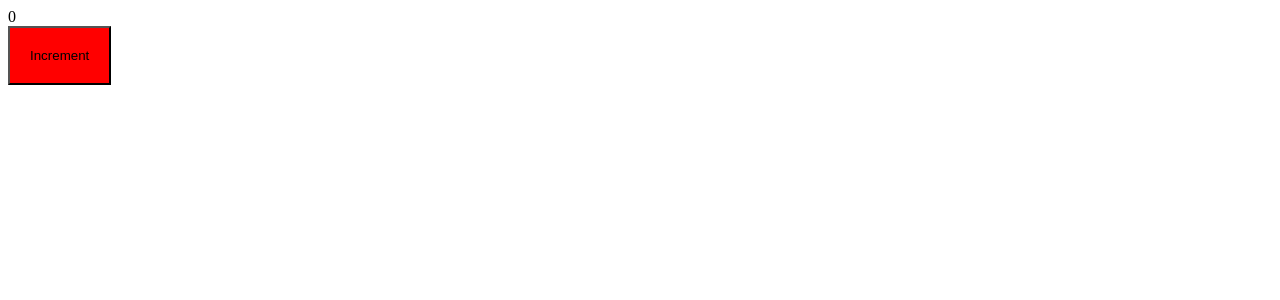
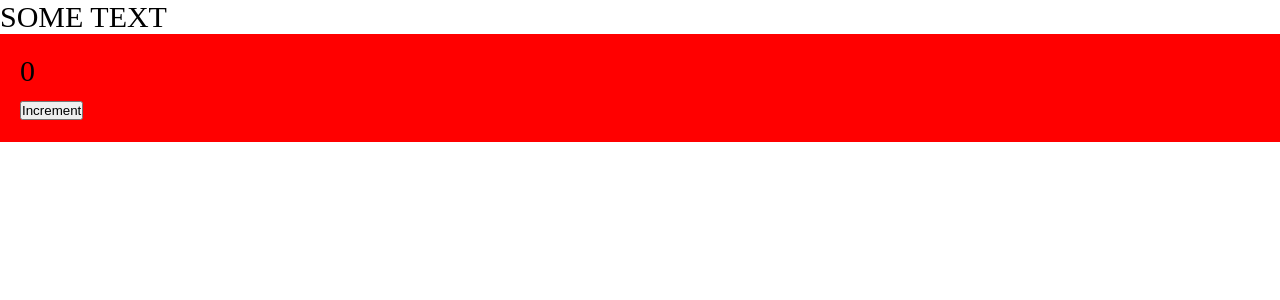
Before and after one commit to koltsovm/project-01, a React app: page / in a window 1280 px wide. Shown: the top 300 px of the page. Built offline with nearby package versions, Linux system fonts and the light colour scheme.

Commit message:
feat: add css modules

```diff
--- a/package.json
+++ b/package.json
@@ -27,6 +27,7 @@
     "@types/webpack-dev-server": "^4.7.2",
     "css-loader": "^6.6.0",
     "html-webpack-plugin": "^5.5.0",
+    "mini-css-extract-plugin": "^2.5.3",
     "sass": "^1.49.9",
     "sass-loader": "^12.6.0",
     "style-loader": "^3.3.1",
--- /dev/null
+++ b/src/App.tsx
@@ -0,0 +1,11 @@
+import { Counter } from "./components/Counter"
+import './index.scss';
+
+export const App = () => {
+  return (
+    <div className="app">
+      SOME TEXT
+      <Counter />
+    </div>
+  )
+}
--- a/src/components/Counter.scss
+++ b/src/components/Counter.module.scss
@@ -1,4 +1,4 @@
-button {
+.button {
   background-color: red;
   padding: 20px;
 }
--- a/src/components/Counter.tsx
+++ b/src/components/Counter.tsx
@@ -1,5 +1,5 @@
 import { useState } from "react";
-import './Counter.scss';
+import classes from './Counter.module.scss';
 
 export const Counter = () => {
   const [count, setCount] = useState(0);
@@ -8,7 +8,7 @@
     setCount(count + 1);
   }
   return (
-    <div>
+    <div className={classes.button}>
       <div>{count}</div>
       <button onClick={increment}>Increment</button>
     </div>
--- /dev/null
+++ b/src/index.scss
@@ -0,0 +1,9 @@
+* {
+  margin: 0;
+  padding: 0;
+  box-sizing: border-box;
+}
+
+.app {
+  font-size: 30px;
+}
--- a/src/index.tsx
+++ b/src/index.tsx
@@ -1,9 +1,8 @@
 import { render } from "react-dom";
 import { Counter } from "./components/Counter";
+import { App } from "./App";
 
 render (
-  <div>
-    <Counter/>
-  </div>,
+  <App/>,
   document.getElementById("root")
 )
```
Also changed, not shown: src/global.d.ts (added, +7 -0 lines), 4 other files (tests, documents, lock files or other folders).
